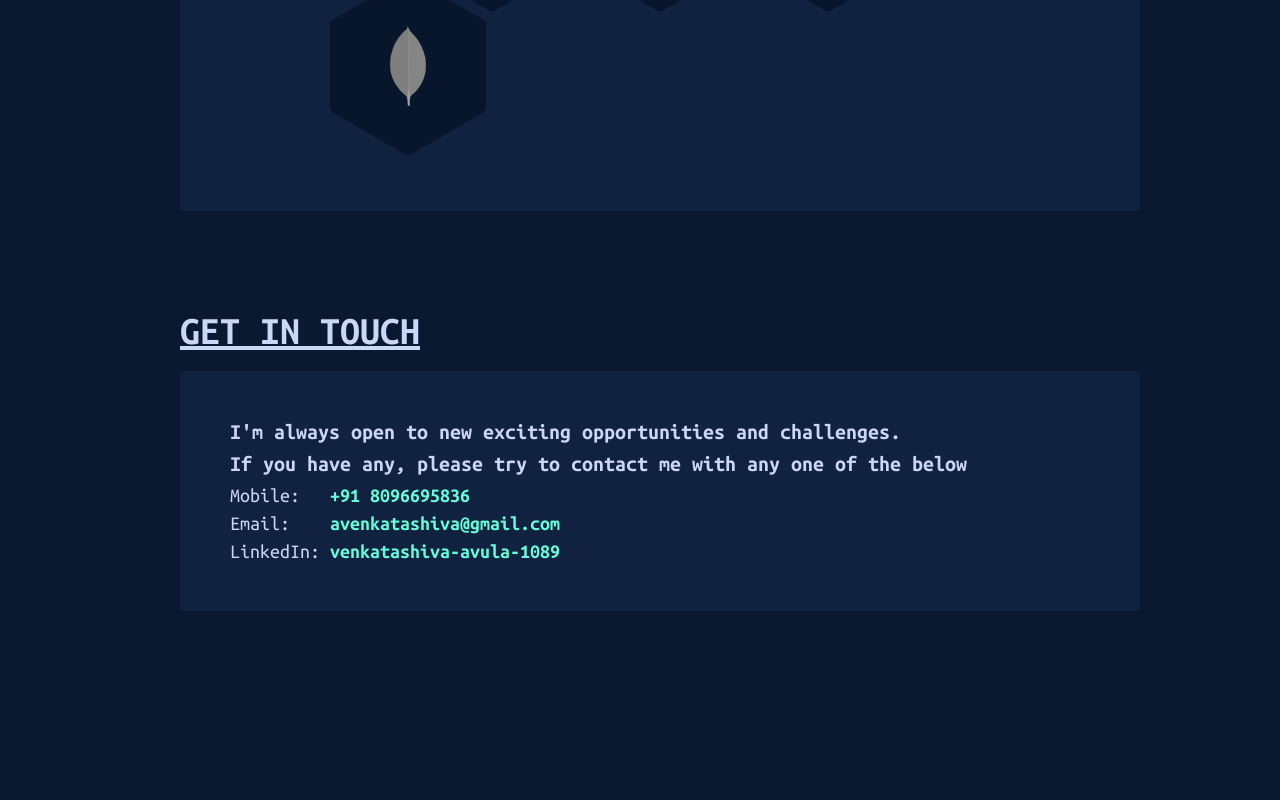
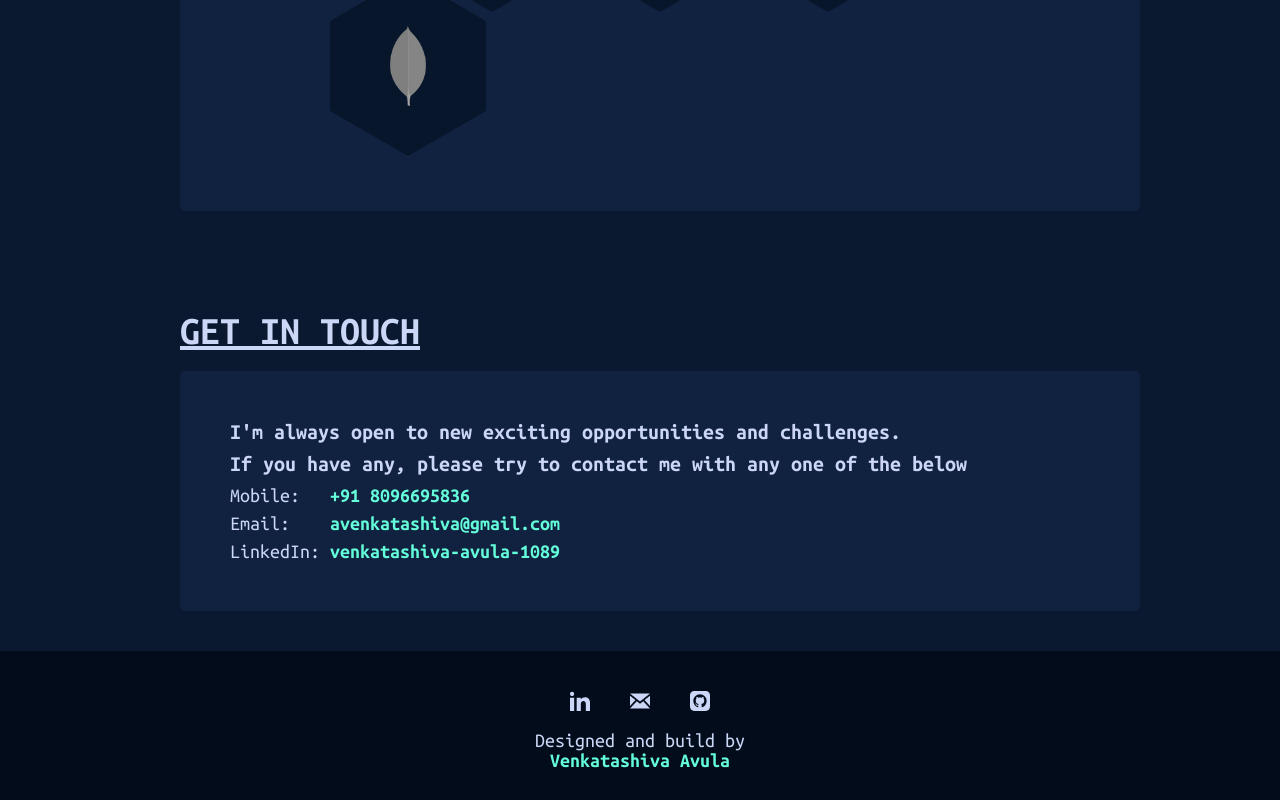
Before and after one commit to VenkatShiva/profile, a React (Create React App) app: page / in a window 1280 px wide. Shown: the part 3035-3835 px from the top of the page. Before the commit the page ends 3686 px from the top, so only its background shows below. Built offline with nearby package versions, Linux system fonts and the light colour scheme.

Commit message:
added footer

```diff
--- a/src/App.jsx
+++ b/src/App.jsx
@@ -6,6 +6,7 @@ import Navbar from "./sections/Navbar";
 import Content from "./sections/Content";
 import Socials from "./sections/Socials";
 import VerticalEmail from "./sections/Email";
+import Footer from "./sections/Footer";
 
 function AppContainer() {
   return (
@@ -14,6 +15,7 @@ function AppContainer() {
       <Content />
       <Socials />
       <VerticalEmail />
+      <Footer />
     </AppMain>
   );
 }
--- /dev/null
+++ b/src/sections/Footer/index.jsx
@@ -0,0 +1,38 @@
+import styled from "styled-components";
+
+import { MediaContent } from "../Socials";
+
+function Footer() {
+  return (
+    <FooterCont>
+      <MediaContent />
+      <p className="owner">
+        Designed and build by <br /> <b>Venkatashiva Avula</b>
+      </p>
+    </FooterCont>
+  );
+}
+
+export default Footer;
+
+const FooterCont = styled.footer`
+  padding: 1.5rem;
+  background-color: var(--dark-navy);
+  display: flex;
+  flex-direction: column;
+  justify-content: center;
+  ul {
+    display: flex;
+    justify-content: center;
+    li .social-link {
+      margin: 0 0.5rem;
+    }
+  }
+  .owner {
+    text-align: center;
+    margin-top: 0.3rem;
+    b {
+      color: var(--green);
+    }
+  }
+`;
```
